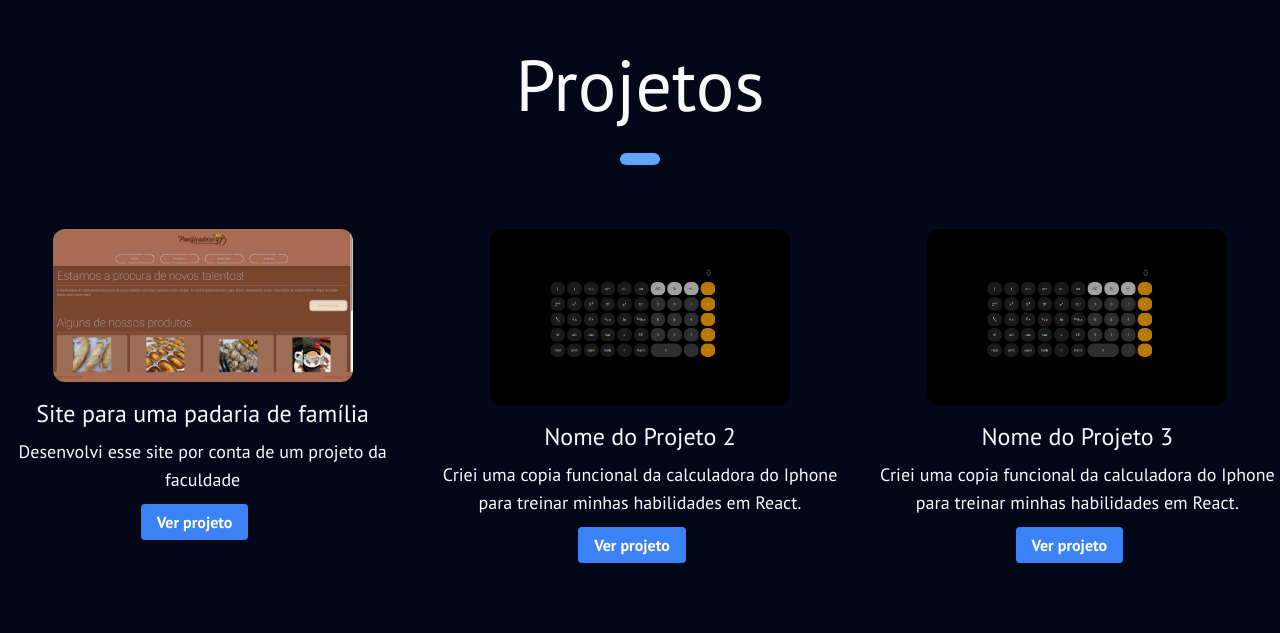
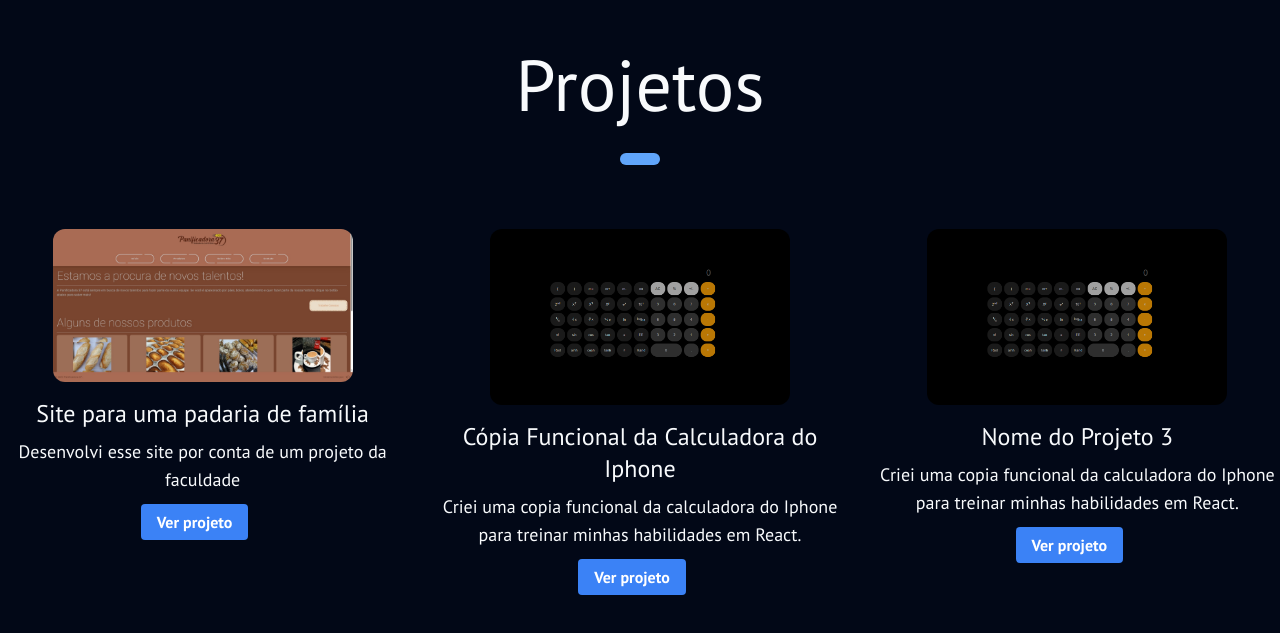
Before and after one commit to GabrielErani/PortFolioVite, a React (Vite) app: page / in a window 1280 px wide. Shown: the part 856-1489 px from the top of the page. Before the commit the page ends 1461 px from the top, so only its background shows below. Built offline with nearby package versions, Linux system fonts and the light colour scheme.

Commit message:
mudando nome dos projetos

```diff
--- a/src/components/pages/MainPage/MainPage.tsx
+++ b/src/components/pages/MainPage/MainPage.tsx
@@ -43,7 +43,7 @@ const MainPage = () => {
           />
           <ProjectCard
             imageSrc="\iphoneCalculatorCopy.png"
-            projectName="Nome do Projeto 2"
+            projectName="Cópia Funcional da Calculadora do Iphone"
             projectDescription="Criei uma copia funcional da calculadora do Iphone para treinar minhas habilidades em React."
             demoLink="https://iphone-calculator-three.vercel.app/"
           />
```
